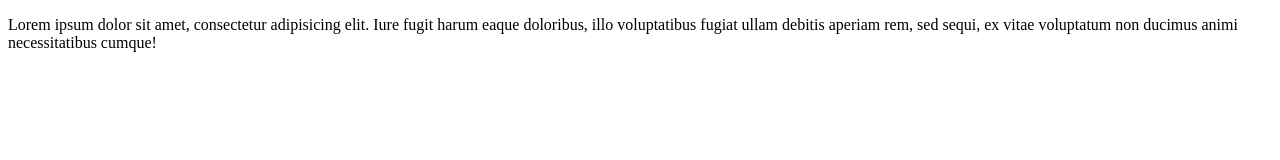
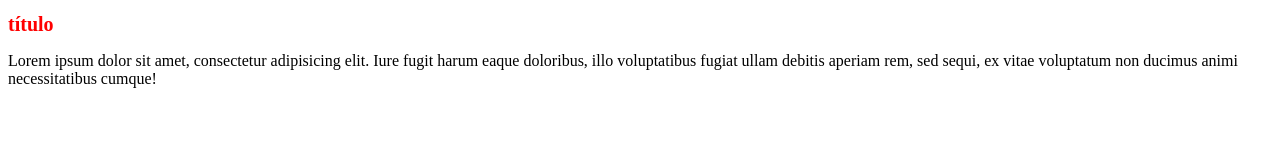
Before and after one commit to henryjaral/demogit1, a plain HTML site: page index.html in a window 1280 px wide. Drawn offline with Linux system fonts and the light colour scheme.

Commit message:
este es un cambio con html

```diff
--- /dev/null
+++ b/estilos.css
@@ -0,0 +1,4 @@
+h1{
+    color: red;
+    font-size: 20px;
+}
--- a/index.html
+++ b/index.html
@@ -3,11 +3,13 @@
 <head>
 	<meta charset="UTF-8">
 	<title>Título del archivo</title>
+	<link rel="stylesheet" href="estilos.css">
 </head>
 <body>
 	<div class="container">
 		<div class="row">
 			<div class="col-md-12">
+				<h1> título</h1>
 				<p>Lorem ipsum dolor sit amet, consectetur adipisicing elit. Iure fugit harum eaque doloribus, illo voluptatibus fugiat ullam debitis aperiam rem, sed sequi, ex vitae voluptatum non ducimus animi necessitatibus cumque!</p>
 			</div>
 		</div>
```
